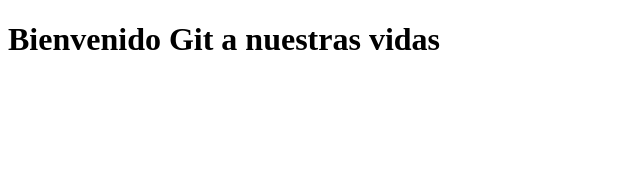
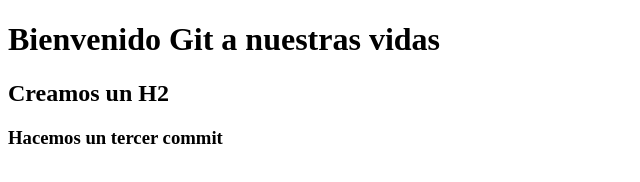
Before and after one commit to cabrerayam/test-sabados, a plain HTML site: page index.html in a window 1280 px wide. Shown: the whole page, without its empty margins (0-640 px from the left). Drawn offline with Linux system fonts and the light colour scheme.

Commit message:
Tercer commit

```diff
--- a/index.html
+++ b/index.html
@@ -6,6 +6,8 @@
     <meta name="viewport" content="width=device-width, initial-scale=1.0">
     <title>Clase 6 Git</title>
     <h1>Bienvenido Git a nuestras vidas</h1>
+    <h2>Creamos un H2</h2>
+    <h3>Hacemos un tercer commit</h3>
 </head>
 <body>
 
```
